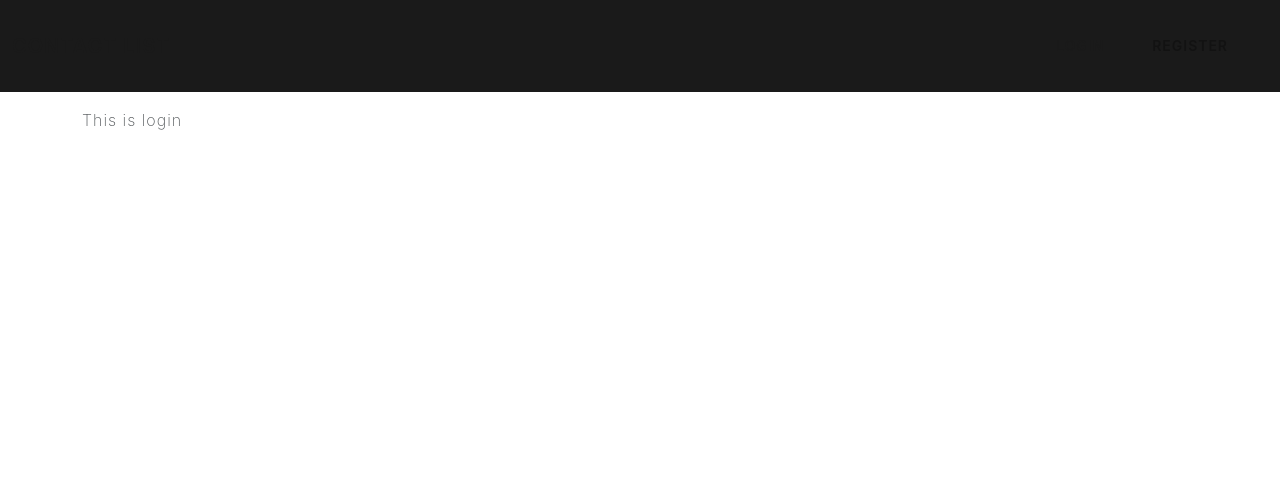
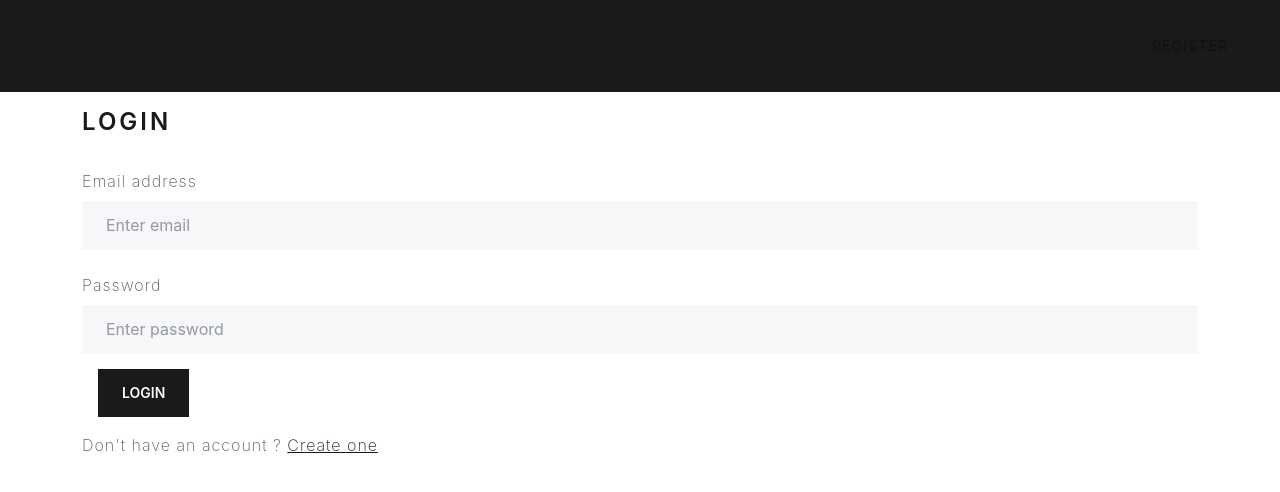
Before and after one commit to MDoughlin/phonebook, a React (Create React App) app in the folder client/: page /login in a window 1280 px wide. Shown: the top 492 px of the page. Built offline with nearby package versions, Linux system fonts and the light colour scheme.

Commit message:
Login page complete

```diff
--- a/client/src/components/Navbar.js
+++ b/client/src/components/Navbar.js
@@ -1,19 +1,26 @@
+import { Link } from "react-router-dom";
+
 const Navbar = ({ title = "Contact List" }) => {
   return (
     <nav class="navbar navbar-expand-lg bg-primary" data-bs-theme="dark">
       <div class="container-fluid">
-        <a class="navbar-brand" href="#">{title}</a>
+        <Link to="/">
+          <a class="navbar-brand">{title}</a>
+        </Link>
         <button class="navbar-toggler" type="button" data-bs-toggle="collapse" data-bs-target="#navbarColor01" aria-controls="navbarColor01" aria-expanded="false" aria-label="Toggle navigation">
           <span class="navbar-toggler-icon"></span>
         </button>
         <div class="collapse navbar-collapse" id="navbarColor01">
           <ul class="navbar-nav ms-auto">
             <li class="nav-item">
-              <a class="nav-link active" href="#">Login
-              </a>
+              <Link to="/login">
+                <a class="nav-link active">Login</a>
+              </Link>
             </li>
             <li class="nav-item">
-              <a class="nav-link" href="#">Register</a>
+              <Link to="/register">
+                <a class="nav-link" href="#">Register</a>
+              </Link>
             </li>
           </ul>
         </div>
--- a/client/src/pages/Login.js
+++ b/client/src/pages/Login.js
@@ -1,7 +1,34 @@
+import { Link } from "react-router-dom";
+
 const Login = () => {
   return (
     <>
-      This is login
+      <h3>Login </h3>
+      <form>
+        <div class="form-group">
+          <label for="emailInput" class="form-label mt-4">Email address</label>
+          <input
+            type="email"
+            class="form-control"
+            id="emailInput"
+            aria-describedby="emailHelp"
+            name="email"
+            placeholder="Enter email"
+          />
+        </div>
+        <div class="form-group">
+          <label for="passwordlInput" class="form-label mt-4">Password</label>
+          <input
+            type="password"
+            class="form-control"
+            id="passwordInput"
+            name="email"
+            placeholder="Enter password"
+          />
+        </div>
+        <input type="submit" value="Login" className="btn btn-primary m-3" />
+        <p> Don't have an account ? <Link to="/register">Create one</Link></p>
+      </form>
     </>
   );
 };
```
